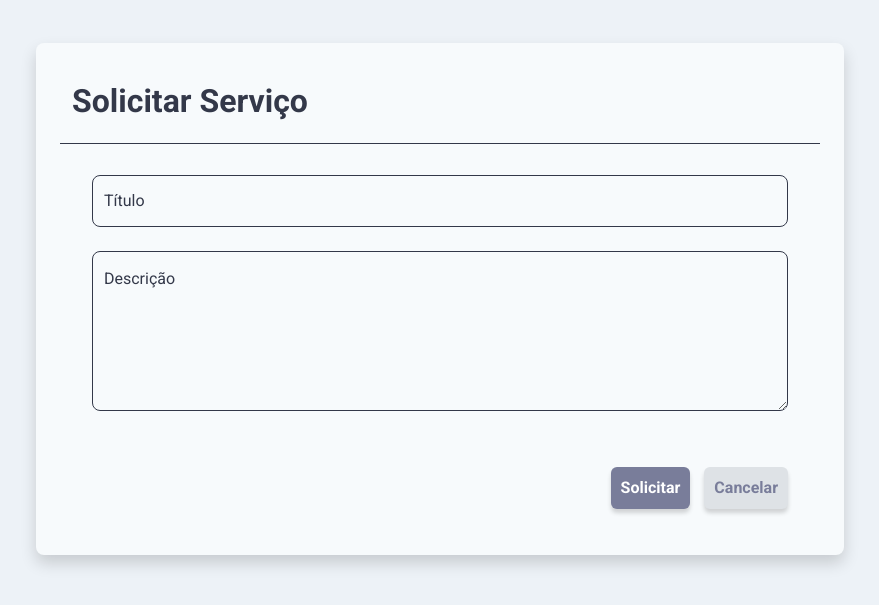
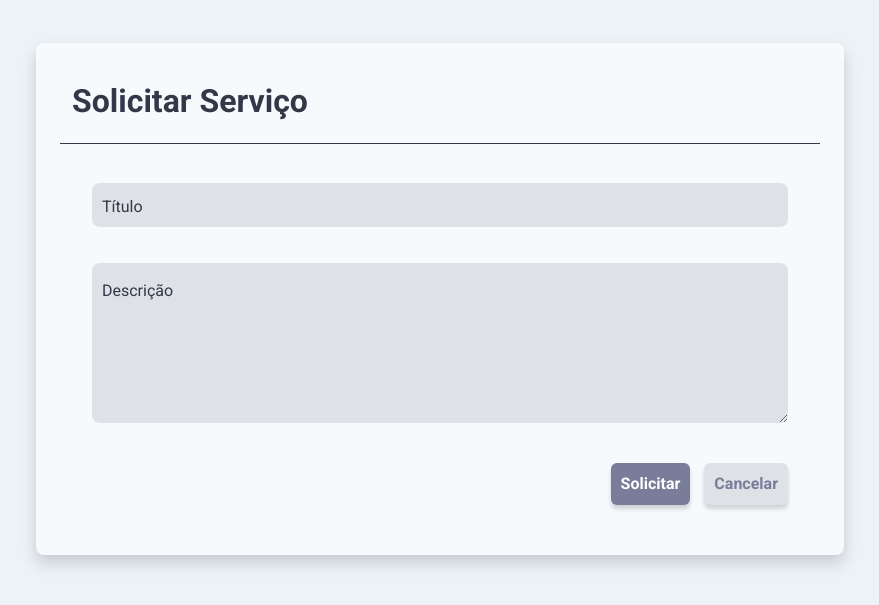
Before and after one commit to CharlieBellow/GLPI-react-components, a React (Create React App) app: page /Table in a window 1280 px wide. Shown: the part 133-738 px from the top of the page, without its empty margins (200-1079 px from the left). Built offline with nearby package versions, Linux system fonts and the light colour scheme; the HTML template or start-up script is replaced by a standard one.

Commit message:
fix(input): corrige a identidade visual

```diff
--- a/src/Pages/FormService/index.tsx
+++ b/src/Pages/FormService/index.tsx
@@ -11,7 +11,7 @@ function FormService() {
 			<div className="pl-9 pt-8">
 				<CardTitle title="Solicitar Serviço" />
 			</div>
-			<div className="mt-4 mb-8">
+			<div className="mt-4 mb-10">
 				<CardLine />
 			</div>
 			<form action="">
@@ -22,14 +22,14 @@ function FormService() {
 						width="w-full"
 					/>
 				</div>
-				<div className="mt-6">
+				<div className="mt-9">
 					<CardFloatingLabelTextarea
 						label="Descrição"
 						textareaId="description"
 					/>
 				</div>
 			</form>
-			<div className="flex justify-end gap-x-3.5 mr-14 mt-14">
+			<div className="flex justify-end gap-x-3.5 mr-14 mt-10">
 				<Button
 					title="Solicitar"
 					style="btn-primary-action"
--- a/src/components/CardFloatingLabelInput.tsx
+++ b/src/components/CardFloatingLabelInput.tsx
@@ -8,9 +8,9 @@ function CardLabel(props: CardFloatingLabelInputProps) {
   return (
     <label
       htmlFor={props.inputId}
-      className="pl-2 absolute text-base bg-branco-gelo text-fundo-claro duration-300 transform
-      -translate-y-5 scale-75 top-2 origin-[0] px-2 peer-focus:px-2 peer-focus:text-azul-ufal
-      peer-placeholder-shown:scale-100 peer-placeholder-shown:-translate-y-1/2 peer-placeholder-shown:top-1/2
+      className="absolute text-base peer-focus:bg-branco-gelo text-fundo-claro duration-300 transform
+      -translate-y-5 scale-100 -top-1 origin-[0] peer-focus:px-2 peer-focus:text-azul-ufal
+      peer-placeholder-shown:scale-100 peer-placeholder-shown:-translate-y-1/2 peer-focus:peer-placeholder-shown:-translate-x-0 peer-placeholder-shown:translate-x-1.5 peer-placeholder-shown:top-6
       peer-focus:top-2 peer-focus:scale-75 peer-focus:-translate-y-5 left-1"
     >
       {props.label}
@@ -25,8 +25,8 @@ export function CardFloatingLabelInput(props: CardFloatingLabelInputProps) {
           type="text"
           id={props.inputId}
           name={props.inputId}
-          className={`block px-2.5 pb-2.5 pt-4 text-base text-fundo-claro bg-transparent
-          rounded-lg border border-fundo-claro appearance-none focus:outline-none
+          className={`block px-2.5 pb-2.5 pt-2.5 text-base text-fundo-claro bg-cinza-medio focus:bg-transparent
+          max-h-11 rounded-lg appearance-none focus:outline-none
           focus:ring-0 focus:border-2 focus:border-azul-ufal peer ${props.width}`}
           placeholder=" "
         />
--- a/src/components/CardFloatingLabelTextarea.tsx
+++ b/src/components/CardFloatingLabelTextarea.tsx
@@ -7,9 +7,9 @@ function CardLabel(props: CardFloatingLabelTextareaProps) {
   return (
     <label
       htmlFor={props.textareaId}
-      className="absolute text-base bg-branco-gelo text-fundo-claro duration-300 transform
-      -translate-y-5 scale-75 top-2 origin-[0] px-2 peer-focus:px-2 peer-focus:text-azul-ufal
-      peer-placeholder-shown:scale-100 peer-placeholder-shown:-translate-y-1/2 peer-placeholder-shown:top-7
+      className="absolute text-base peer-focus:bg-branco-gelo text-fundo-claro duration-300 transform
+      -translate-y-5 scale-100 -top-1 origin-[0] peer-focus:px-2 peer-focus:text-azul-ufal
+      peer-placeholder-shown:scale-100 peer-placeholder-shown:-translate-y-1/2 peer-focus:peer-placeholder-shown:-translate-x-0 peer-placeholder-shown:translate-x-1.5 peer-placeholder-shown:top-7
       peer-focus:top-2 peer-focus:scale-75 peer-focus:-translate-y-5 left-1"
     >
       {props.label}
@@ -23,8 +23,8 @@ export function CardFloatingLabelTextarea(props: CardFloatingLabelTextareaProps)
         <textarea
           id={props.textareaId}
           name={props.textareaId}
-          className="block px-2.5 pb-2.5 pt-4 h-40 min-h-full max-h-40 w-full text-base
-          text-fundo-claro bg-transparent rounded-lg border border-fundo-claro appearance-none
+          className="block px-2.5 pb-2.5 pt-2.5 h-40 min-h-full max-h-40 w-full text-base
+          text-fundo-claro bg-cinza-medio focus:bg-transparent rounded-lg appearance-none
           focus:outline-none focus:ring-0 focus:border-2 focus:border-azul-ufal peer"
           placeholder=" "
         />
```
